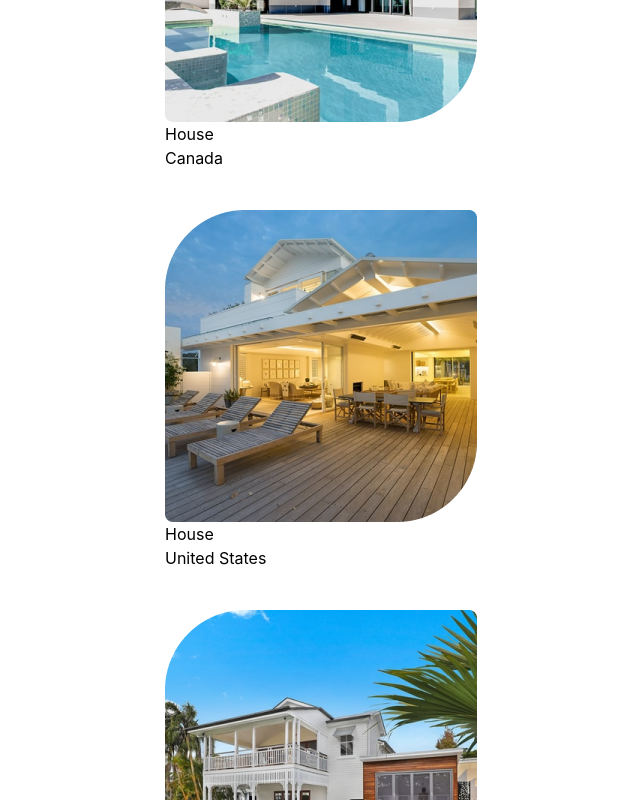
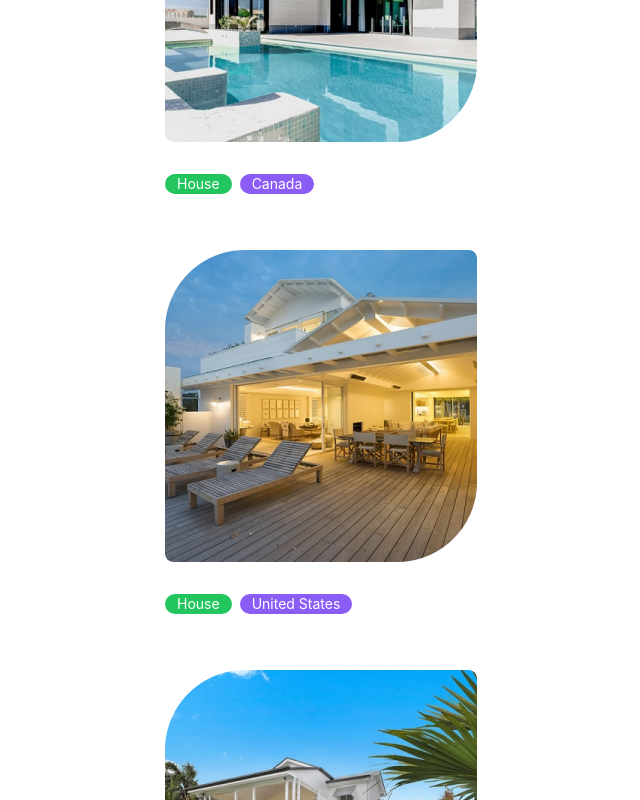
Before and after one commit to elhadjtall/SITE_AGENCE, a React (Vite) app in the folder frontend/: page / in a window 1280 px wide. Shown: the part 1480-2280 px from the top of the page, without its empty margins (319-959 px from the left). Built offline with nearby package versions, Linux system fonts and the light colour scheme.

Commit message:
Ajout mise en forme aux infos

```diff
--- a/frontend/src/components/House.jsx
+++ b/frontend/src/components/House.jsx
@@ -12,14 +12,12 @@ const House = ({ house}) => {
   return (
     // creer une div pour ajouter les images et les infos
     <div className='bg-white shadow-1 p-5 rounded-lg rounded-tl-[90px] w-full max-w-[352px] mx-auto cursor-pointer hover:shadow-2xl transition'>
-      <img src={image} alt="" />
+      <img className='mb-8 w-full rounded-lg' src={image} alt="" />
       {/* creer une div pour ajouter les infos */}
-      <div className='flex flex-col gap-3'>
+      <div className='mb-4 flex gap-x-2 text-sm'>
         {/* creer une div pour ajouter le type */}
-        <div>
-          <div>{type}</div>
-          <div>{country}</div>
-        </div>
+          <div className='bg-green-500 rounded-full text-white px-3'>{type}</div>
+          <div className='bg-violet-500 rounded-full text-white px-3'>{country}</div>
       </div>
     </div>
   )
```
